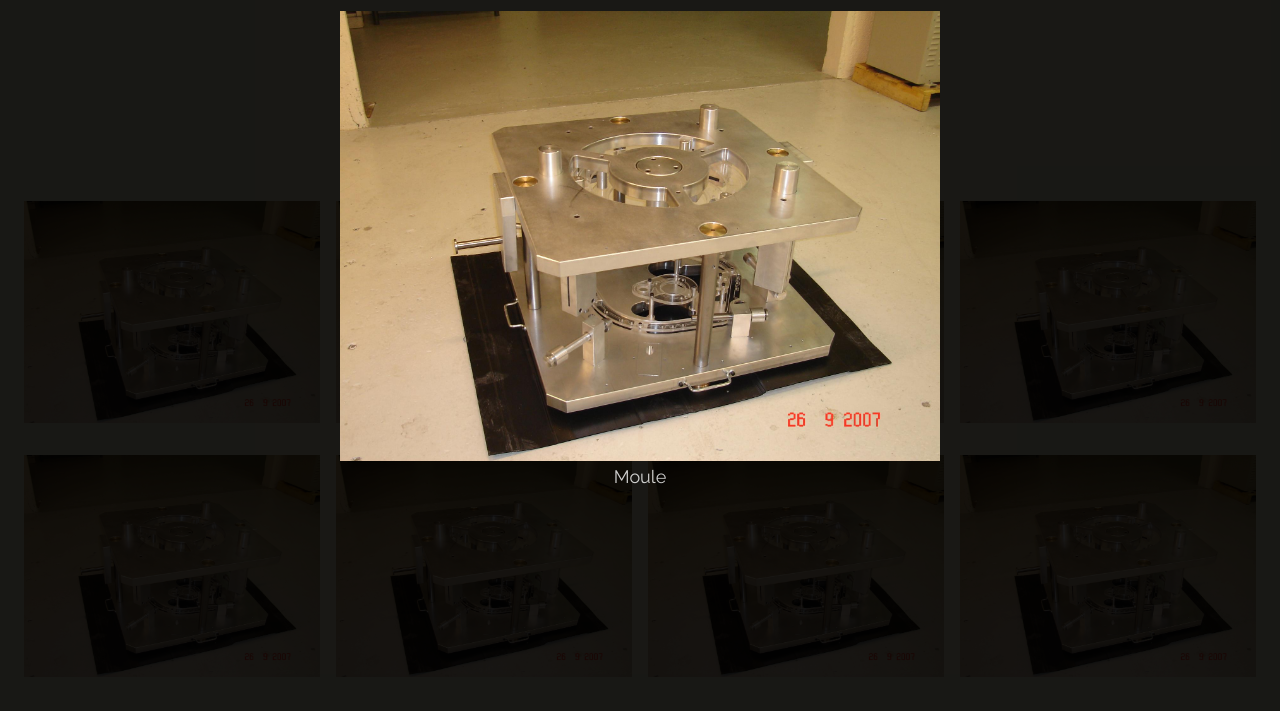
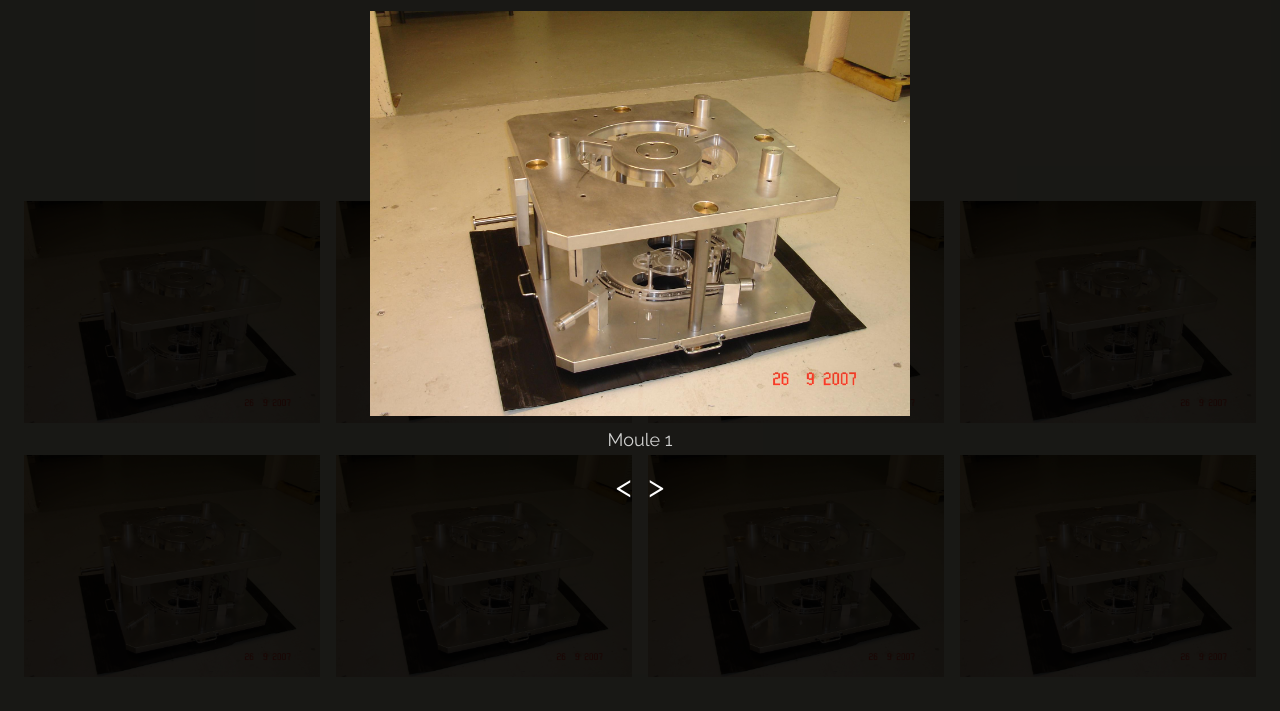
Before and after one commit to vgimonnet/fmc18, a website: page index.html in a window 1280 px wide. Both pictures are taken after a click on the picture 171 px from the left and 2557 px from the top of the page. Shown: the part 2246-2957 px from the top of the page. Drawn offline with Linux system fonts and the light colour scheme.

Commit message:
add carousel in img modal

```diff
--- a/css/index.css
+++ b/css/index.css
@@ -699,7 +699,11 @@ footer {
     position: absolute;
     right: 0;
     top: 0;
-    background-color: unset; }
+    background-color: unset;
+    cursor: pointer;
+    transition: .5s; }
+    .modal span:hover {
+      color: #F2E9AE; }
   .modal .modal-content {
     padding-top: 64px;
     padding-bottom: 64px;
@@ -718,12 +722,22 @@ footer {
   to {
     transform: scale(1); } }
     .modal .modal-content img {
-      max-width: 100%;
+      max-width: 90%;
       height: auto; }
     .modal .modal-content p {
+      margin-top: 8px;
       color: #FFFFFF;
       font-size: 18px;
       opacity: 0.8; }
+    .modal .modal-content button {
+      background-color: transparent;
+      border: none;
+      font-size: 32px;
+      color: #FFFFFF;
+      cursor: pointer;
+      transition: .5s; }
+      .modal .modal-content button:hover {
+        color: #F2E9AE; }
 
 @media (max-width: 600px) {
   .modal-content {
@@ -759,7 +773,7 @@ section#home {
     padding: 48px;
     color: #2b2b2b;
     height: 100%;
-    background-color: #ffffff5c; }
+    background-color: #ffffffb7; }
     section#home div.container div.col {
       display: flex;
       flex-direction: column;
@@ -822,7 +836,7 @@ section#team {
       float: left;
       width: 100%; }
       section#team ul li .card {
-        background-color: #8faec79f;
+        background-color: #8FAEC7;
         box-shadow: 0 2px 5px 0 rgba(0, 0, 0, 0.16), 0 2px 10px 0 rgba(0, 0, 0, 0.12); }
         section#team ul li .card div {
           padding: 0.01em 16px;
--- a/index.html
+++ b/index.html
@@ -117,6 +117,7 @@
           <h1 class="hide-small">FMC 18</h1>
           <span class="text-xxlarge hide-large hide-medium h1">FMC 18</span>
           <span class="text-large text-bold">Fabrication de moules du Centre.</span>
+          <!-- <span class="text-large text-bold">Modeler le monde de demain.</span> -->
           <p>
             <a href="#about" class="button padding-large text-large margin-top">
               En savoir plus
@@ -255,41 +256,45 @@
 
       <ul>
         <li>
-          <img src="./public/work1.jpg" onclick="onClick(this)" alt="Moule" loading="lazy">
+          <img src="./public/work1.jpg" onclick="onClick(this)" alt="Moule 1" loading="lazy" class="img">
         </li>
         <li>
-          <img src="./public/work1.jpg" onclick="onClick(this)" alt="Moule" loading="lazy">
+          <img src="./public/work1.jpg" onclick="onClick(this)" alt="Moule 2" loading="lazy" class="img">
         </li>
         <li>
-          <img src="./public/work1.jpg" onclick="onClick(this)" alt="Moule" loading="lazy">
+          <img src="./public/work1.jpg" onclick="onClick(this)" alt="Moule 3" loading="lazy" class="img">
         </li>
         <li>
-          <img src="./public/work1.jpg" onclick="onClick(this)" alt="Moule" loading="lazy">
+          <img src="./public/work1.jpg" onclick="onClick(this)" alt="Moule 4" loading="lazy" class="img">
         </li>
       </ul>
 
       <ul>
         <li>
-          <img src="./public/work1.jpg" onclick="onClick(this)" alt="Moule" loading="lazy">
+          <img src="./public/work1.jpg" onclick="onClick(this)" alt="Moule 5" loading="lazy" class="img">
         </li>
         <li>
-          <img src="./public/work1.jpg" onclick="onClick(this)" alt="Moule" loading="lazy">
+          <img src="./public/work1.jpg" onclick="onClick(this)" alt="Moule 6" loading="lazy" class="img">
         </li>
         <li>
-          <img src="./public/work1.jpg" onclick="onClick(this)" alt="Moule" loading="lazy">
+          <img src="./public/work1.jpg" onclick="onClick(this)" alt="Moule 7" loading="lazy" class="img">
         </li>
         <li>
-          <img src="./public/work1.jpg" onclick="onClick(this)" alt="Moule" loading="lazy">
+          <img src="./public/work1.jpg" onclick="onClick(this)" alt="Moule 8" loading="lazy" class="img">
         </li>
       </ul>
     </section>
 
     <!-- Modal for full size images on click-->
-    <div id="modal" class="modal" onclick="this.style.display='none'">
-      <span class="button" title="Fermer l'aperçu">×</span>
+    <div id="modal" class="modal">
+      <span class="button" title="Fermer l'aperçu" onclick="closeModal()">×</span>
       <div class="modal-content">
         <img id="img" loading="lazy" alt="Version zoomé de l'image">
         <p id="caption"></p>
+        <div>
+          <button onclick="prevImg()" title="Image précédente"><</button>
+          <button onclick="nextImg()" title="Image suivante">></button>
+        </div>
       </div>
     </div>
 
--- a/js/index.js
+++ b/js/index.js
@@ -1,9 +1,33 @@
 document.addEventListener('DOMContentLoaded', () => {
+  const modal = document.getElementById('modal');
+  const imgs = Array.from(document.querySelectorAll('.img'));
+  let clickedImgIndex = null;
+
+
   // Modal Image Gallery
   onClick = (element) => {
-    document.getElementById('img').src = element.src;
-    document.getElementById('modal').style.display = 'block';
-    document.getElementById('caption').innerHTML = element.alt;
+    setImage(element);
+    modal.style.display = 'block';
+  }
+
+  closeModal = (element) => {
+    modal.style.display='none'
+  }
+
+  nextImg = () => {
+    if (clickedImgIndex === 7) setImage(imgs[0]);
+    else setImage(imgs[clickedImgIndex + 1]);
+  }
+
+  prevImg = () => {
+    if (clickedImgIndex === 0) setImage(imgs[7]);
+    else setImage(imgs[clickedImgIndex - 1]);
+  }
+
+  setImage = (img) => {
+    clickedImgIndex = imgs.indexOf(img);
+    document.getElementById('img').src = img.src;
+    document.getElementById('caption').innerHTML = img.alt;
   }
 
 
@@ -18,43 +42,6 @@ document.addEventListener('DOMContentLoaded', () => {
   closeSidebar = () => {
     sidebar.style.display = 'none';
   }
-
-
-  // Form submit management - Send mail
-  // const form = document.getElementById('form');
-  // document.getElementById('form').addEventListener('submit', (e) => {
-  //   e.preventDefault();
-  //   const formData = Object.fromEntries(new FormData(e.target));
-
-  //   // const subject = formData.subject;
-  //   const society = formData?.society ? ` (${ formData?.society })` : '';
-  //   // const message = `
-  //   //   Nouvelle demande de contact de la part de ${ formData.name } ${ society } \n
-  //   //   Email : ${ formData.email } \n
-  //   //   Objet de la demande : ${ subject } \n
-  //   //   Message : \n
-  //   //   ${ formData.message }
-  //   // `;
-
-
-  //   // TODO: implement mail sending
-  //   // https://www.emailjs.com/docs/rest-api/send/
-  //   const data = {
-  //     service_id: 'service_y15exl9',
-  //     template_id: 'template_d1t7nmu',
-  //     user_id: 'GcO3YN83rCIefi_d4',
-  //     template_params: {
-  //         'name': formData.name,
-  //         society,
-  //         'message': formData.message,
-  //         'subject': formData.subject,
-  //         'g-recaptcha-response': '03AHJ_ASjnLA214KSNKFJAK12sfKASfehbmfd...'
-  //     }
-  //   };
-
-  //   console.log(data);
-  // });
-
 
   onSubmit = (token) => {
     const formData = Object.fromEntries(new FormData(document.getElementById('form')));
@@ -73,18 +60,18 @@ document.addEventListener('DOMContentLoaded', () => {
       }
     };
 
-    fetch('https://api.emailjs.com/api/v1.0/email/send', {
-      method: 'POST',
-      headers: {
-        'Content-Type': 'application/json'
-      },
-      body: JSON.stringify(data)
-    })
-    .then(response => {
-      alert('Mail envoyé avec succès.');
-    })
-    .catch(error => {
-      alert('Echec de l\'envoi du mail. Vous pouvez réessayer ou bien nous contacter directement depuis notre adresse mail.');
-    });
+    // fetch('https://api.emailjs.com/api/v1.0/email/send', {
+    //   method: 'POST',
+    //   headers: {
+    //     'Content-Type': 'application/json'
+    //   },
+    //   body: JSON.stringify(data)
+    // })
+    // .then(response => {
+    //   alert('Mail envoyé avec succès.');
+    // })
+    // .catch(error => {
+    //   alert('Echec de l\'envoi du mail. Vous pouvez réessayer ou bien nous contacter directement depuis à partir de notre adresse mail.');
+    // });
   }
 });
```
Lines whose indentation alone changed are shown as unchanged.
